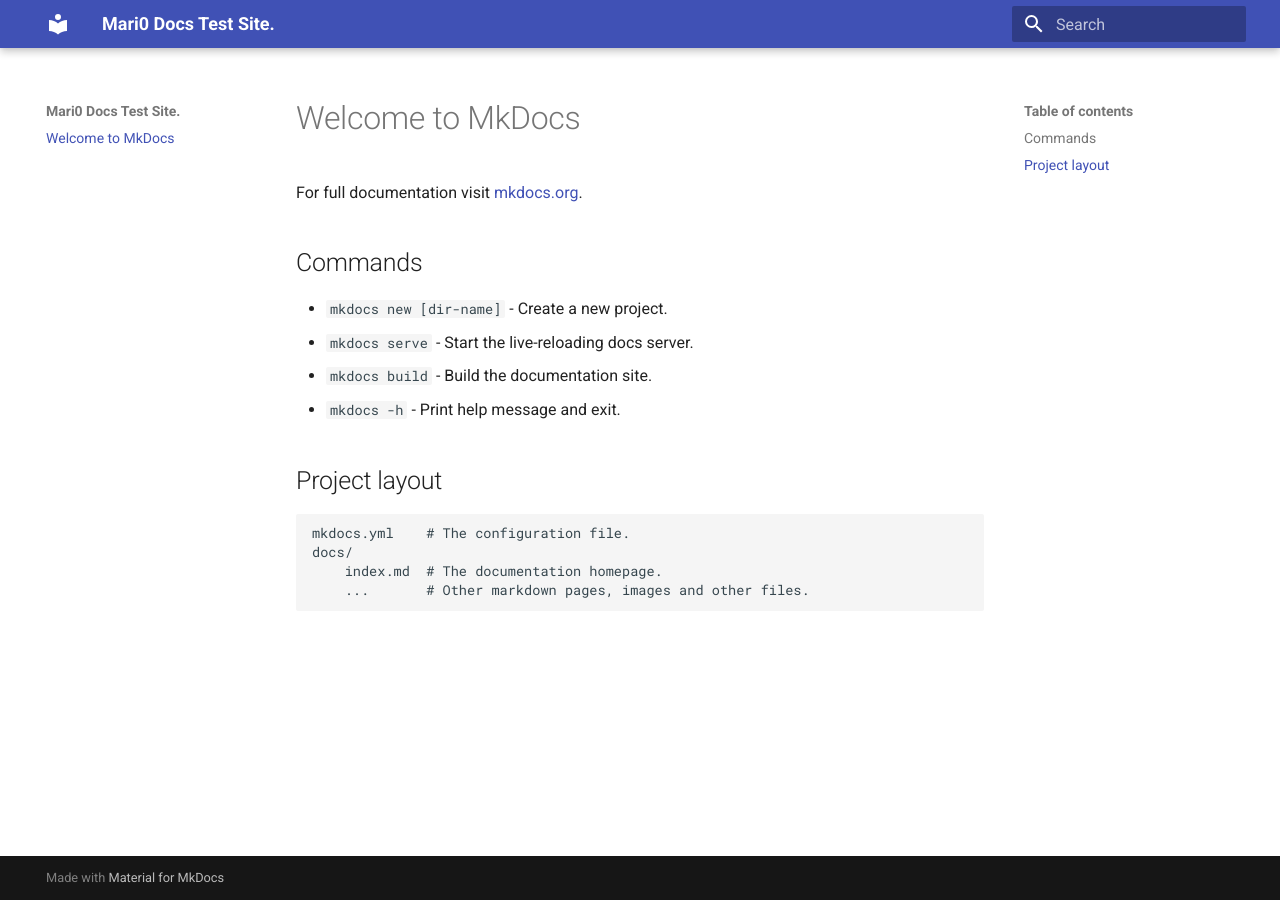
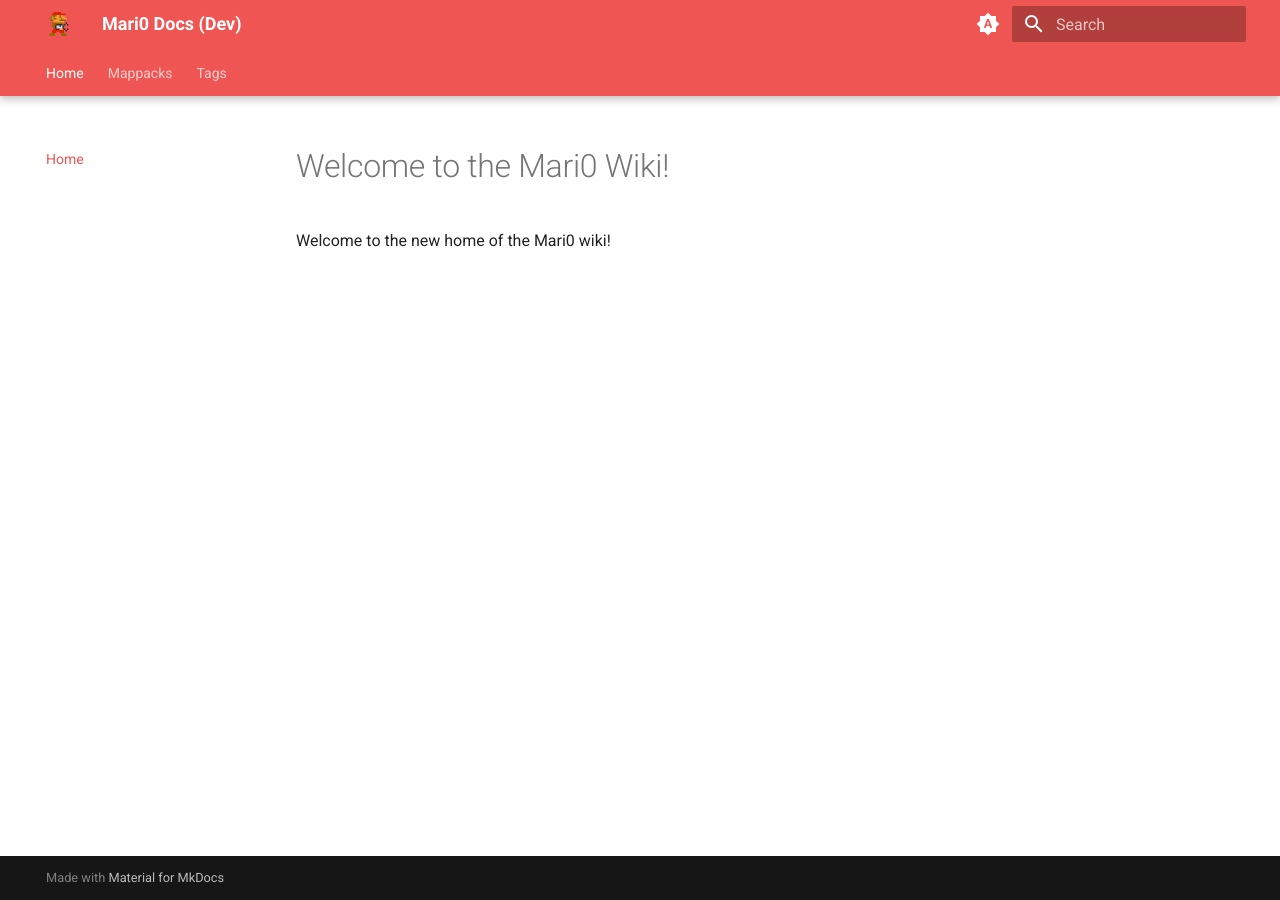
Before and after one commit to greatbritdan/mari0wikitest, an MkDocs documentation site: the page built from docs/index.md, in a window 1280 px wide. Built offline with MkDocs 1.6.1 and Material for MkDocs 9.7.7, drawn with Linux system fonts in a browser that asks for light colours.

Commit message:
More tests

```diff
--- a/docs/index.md
+++ b/docs/index.md
@@ -1,17 +1,3 @@
-# Welcome to MkDocs
+# Welcome to the Mari0 Wiki!
 
-For full documentation visit [mkdocs.org](https://www.mkdocs.org).
-
-## Commands
-
-* `mkdocs new [dir-name]` - Create a new project.
-* `mkdocs serve` - Start the live-reloading docs server.
-* `mkdocs build` - Build the documentation site.
-* `mkdocs -h` - Print help message and exit.
-
-## Project layout
-
-    mkdocs.yml    # The configuration file.
-    docs/
-        index.md  # The documentation homepage.
-        ...       # Other markdown pages, images and other files.
+Welcome to the new home of the Mari0 wiki!
--- a/mkdocs.yml
+++ b/mkdocs.yml
@@ -1,4 +1,50 @@
-site_name: Mari0 Docs Test Site.
-site_url: https://greatbritdan.github.io/mari0wiki
+site_name: Mari0 Docs (Dev)
+site_url: https://greatbritdan.github.io/mari0wikitest
+nav:
+- Home: index.md
+- Mappacks: mappacks.md
+- Tags: tags.md
+
 theme:
   name: material
+  logo: assets/icon.png
+  language: en
+  palette:
+    - media: "(prefers-color-scheme)"
+      toggle:
+        icon: material/brightness-auto
+        name: Switch to light mode
+
+    - media: "(prefers-color-scheme: light)"
+      scheme: default
+      primary: red
+      accent: red
+      toggle:
+        icon: material/brightness-7
+        name: Switch to dark mode
+
+    - media: "(prefers-color-scheme: dark)"
+      scheme: slate
+      primary: black
+      accent: blue
+      toggle:
+        icon: material/brightness-4
+        name: Switch to system preference
+  icon:
+    tag:
+      mappack: material/tag
+  features:
+    - navigation.tabs
+    - navigation.tabs.sticky
+
+extra:
+  tags:
+    Mappack: mappack
+
+plugins:
+  - search
+  - tags
+markdown_extensions:
+  - admonition
+  - pymdownx.details
+  - pymdownx.superfences
```
Also changed, not shown: docs/mappacks.md (added, +180 -0 lines), docs/tags.md (added, +5 -0 lines), docs/assets/icon.png (added).
